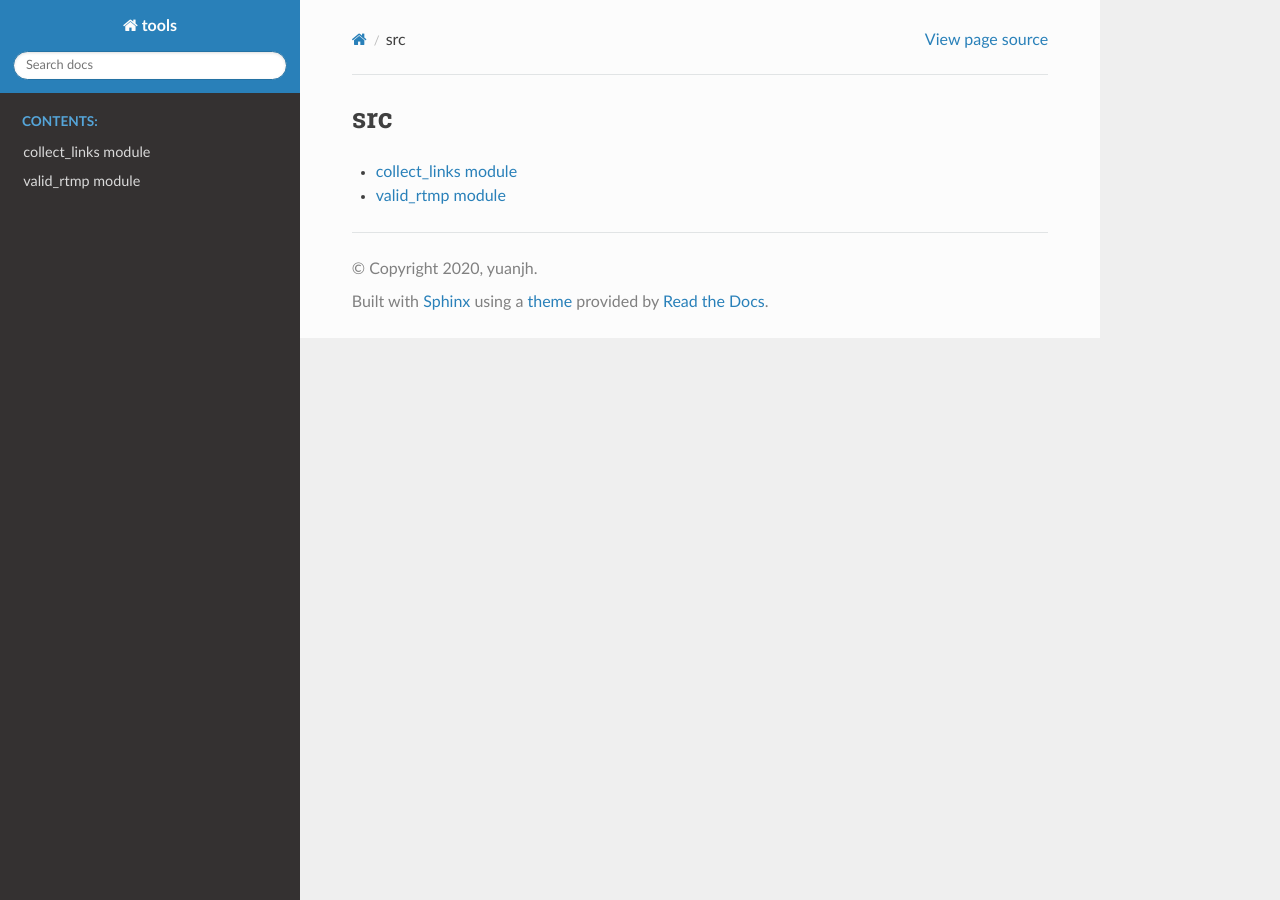
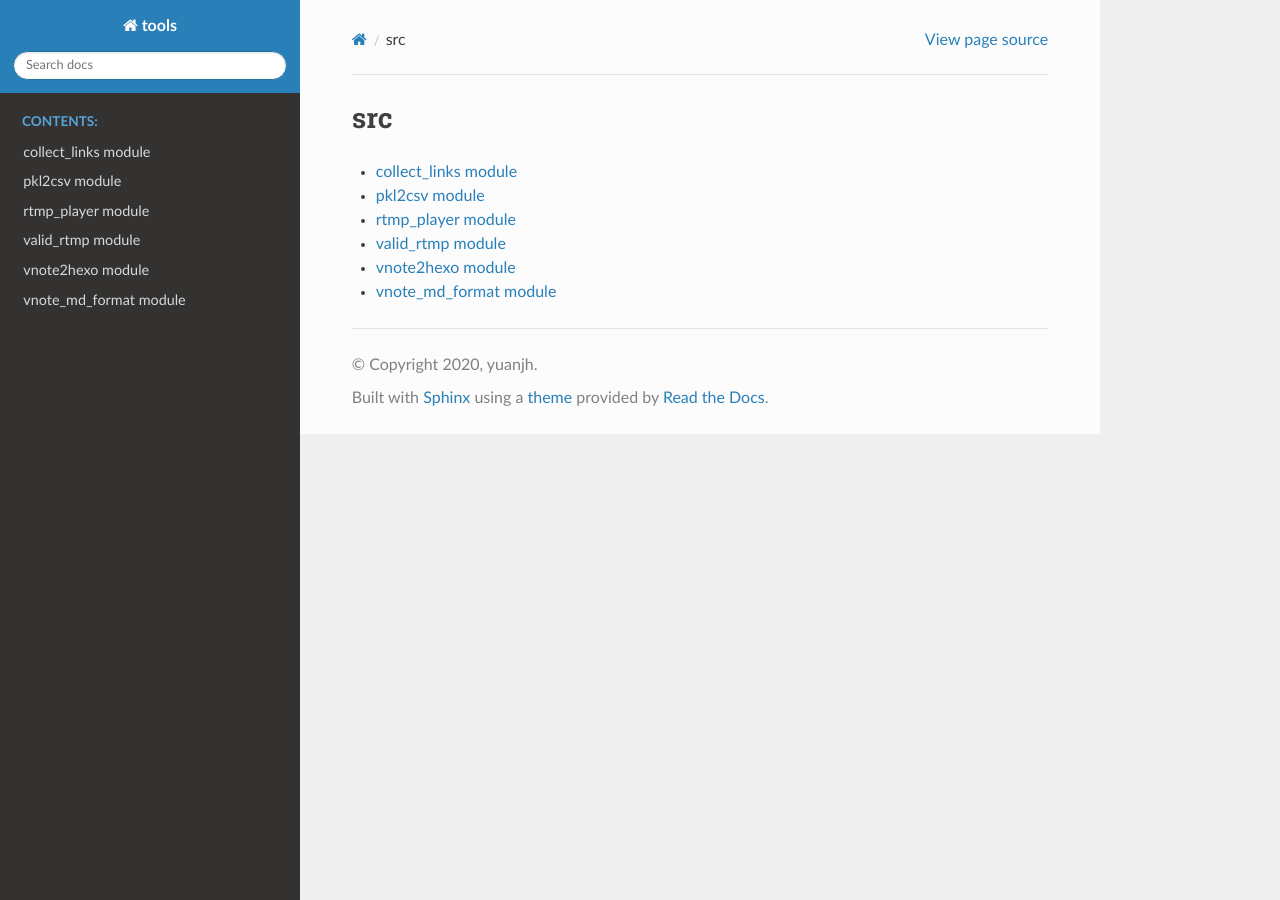
Before and after one commit to yuanjh6/tools, a Sphinx documentation site: the page built from docs/source/modules.rst, in a window 1280 px wide. Built offline with Sphinx 7.4.7 and the Read the Docs theme 2.0.0, drawn with Linux system fonts in a browser that asks for light colours; pages that are not in the unit, such as notebooks, are missing from menus.

Commit message:
add docs

```diff
--- a/docs/source/collect_links.rst
+++ b/docs/source/collect_links.rst
@@ -2,6 +2,6 @@ collect\_links module
 =====================
 
 .. automodule:: collect_links
-    :members:
-    :undoc-members:
-    :show-inheritance:
+   :members:
+   :undoc-members:
+   :show-inheritance:
--- a/docs/source/modules.rst
+++ b/docs/source/modules.rst
@@ -5,4 +5,8 @@ src
    :maxdepth: 4
 
    collect_links
+   pkl2csv
+   rtmp_player
    valid_rtmp
+   vnote2hexo
+   vnote_md_format
--- /dev/null
+++ b/docs/source/rtmp_player.rst
@@ -0,0 +1,7 @@
+rtmp\_player module
+===================
+
+.. automodule:: rtmp_player
+   :members:
+   :undoc-members:
+   :show-inheritance:
--- a/docs/source/valid_rtmp.rst
+++ b/docs/source/valid_rtmp.rst
@@ -2,6 +2,6 @@ valid\_rtmp module
 ==================
 
 .. automodule:: valid_rtmp
-    :members:
-    :undoc-members:
-    :show-inheritance:
+   :members:
+   :undoc-members:
+   :show-inheritance:
--- /dev/null
+++ b/docs/source/vnote_md_format.rst
@@ -0,0 +1,7 @@
+vnote\_md\_format module
+========================
+
+.. automodule:: vnote_md_format
+   :members:
+   :undoc-members:
+   :show-inheritance:
```
Also changed, not shown: docs/source/pkl2csv.rst (added, +7 -0 lines), docs/source/vnote2hexo.rst (added, +7 -0 lines).
